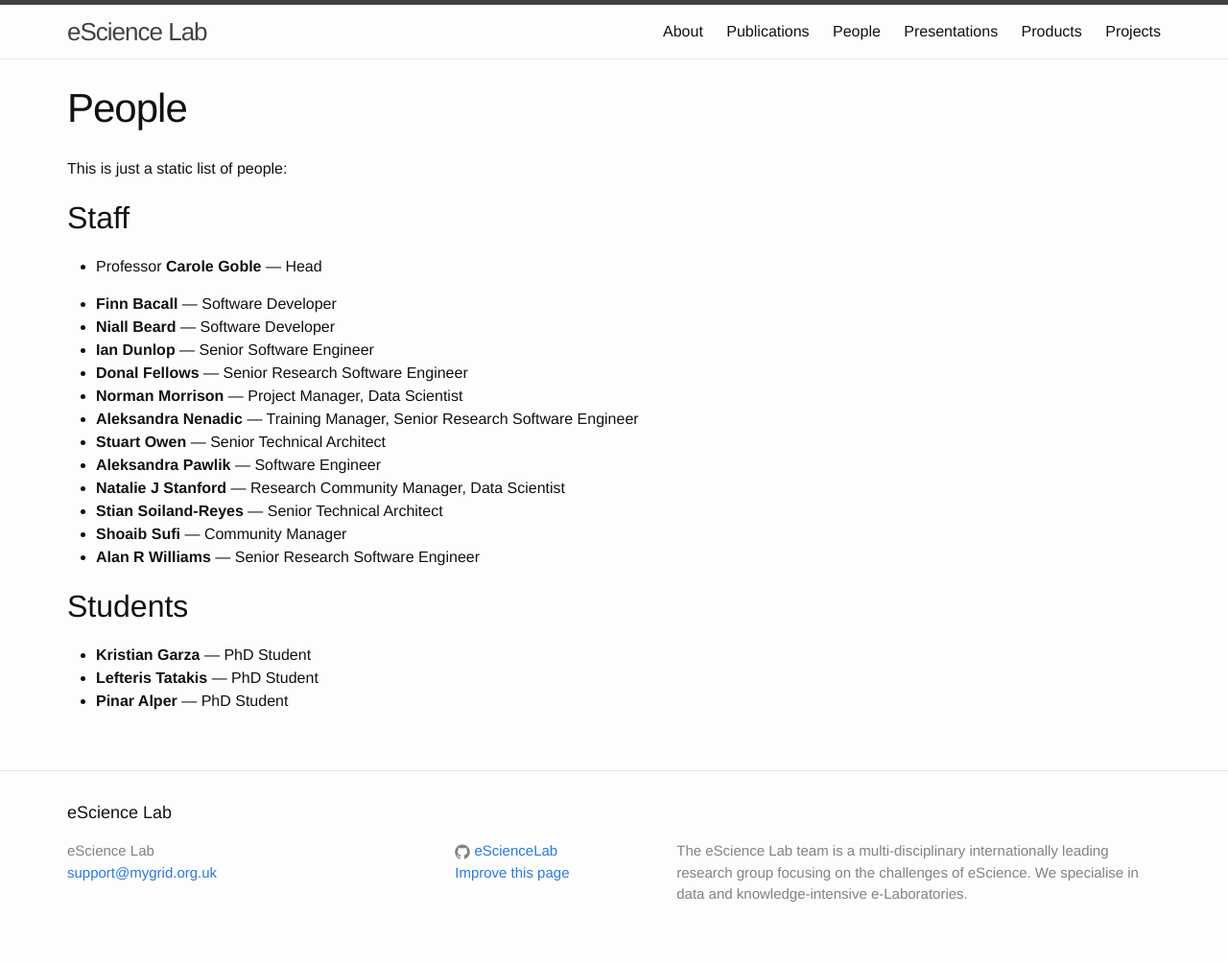
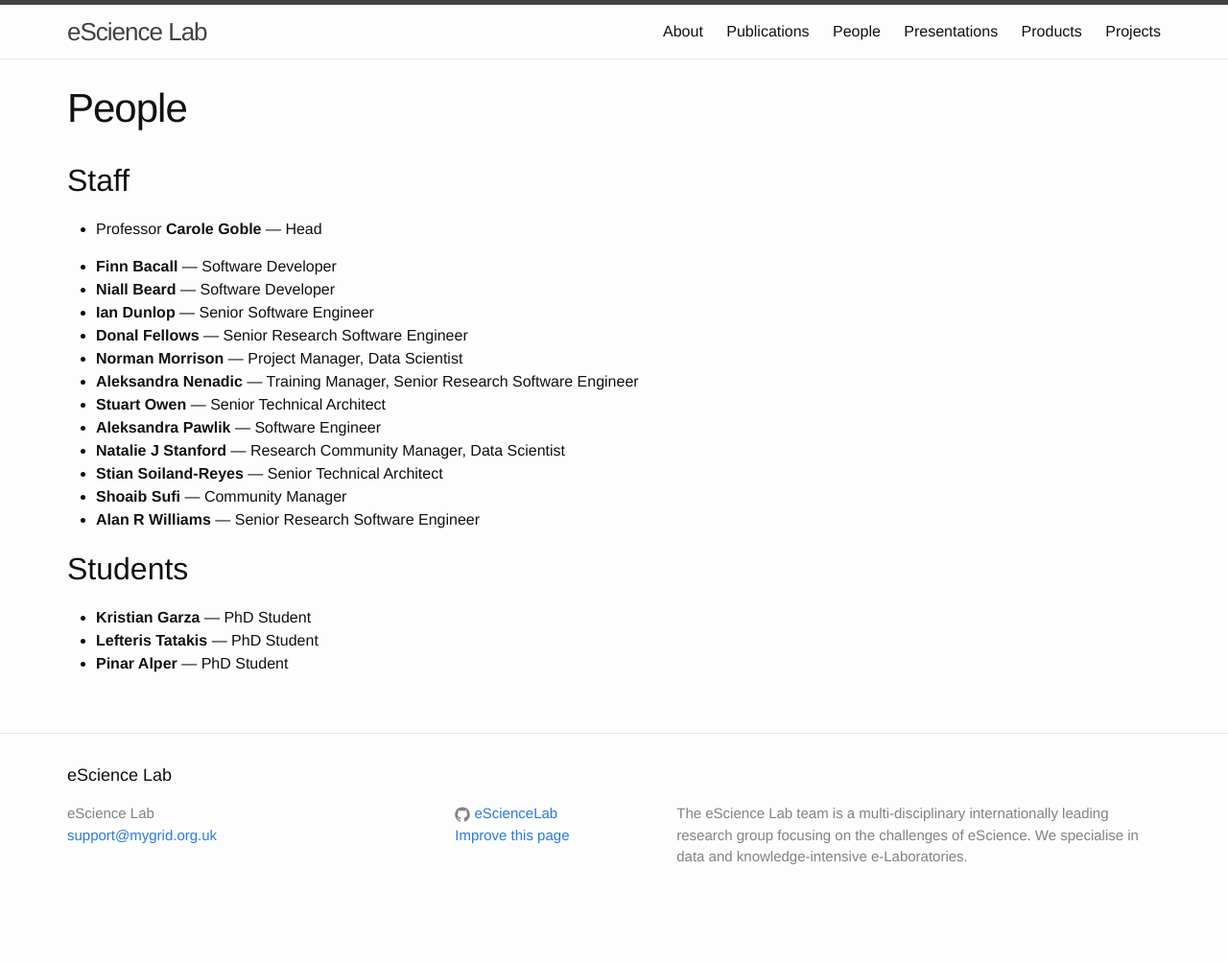
Before and after one commit to eScienceLab/eScienceLab.github.io, a Jekyll site: the page built from people.md, in a window 1280 px wide. Shown: the whole page at 96% size. Built offline with Jekyll 4.4.1, drawn with Linux system fonts in a browser that asks for light colours; after the commit the page ends 965 px from its top, so only the background shows below that.

Commit message:
Update people.md

```diff
--- a/people.md
+++ b/people.md
@@ -3,9 +3,6 @@ layout: page
 title: People
 permalink: /people/
 ---
-
-This is just a static list of people:
-
 ##Staff
 
 * Professor **Carole Goble** — Head
```
